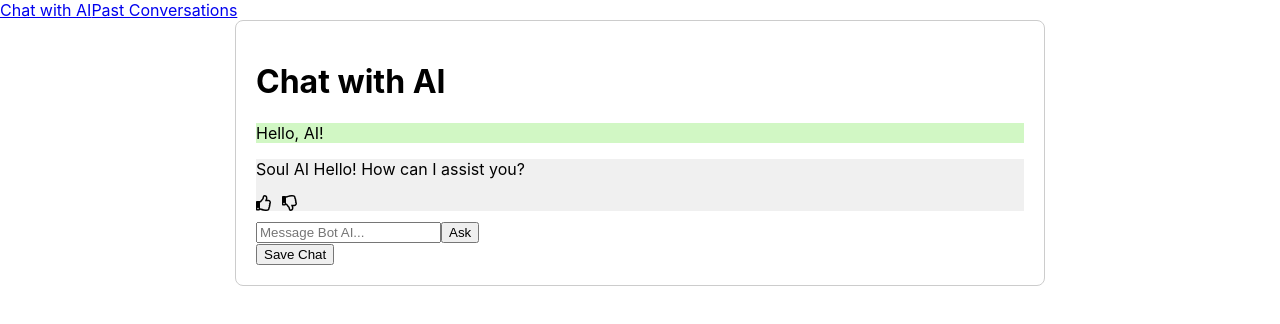
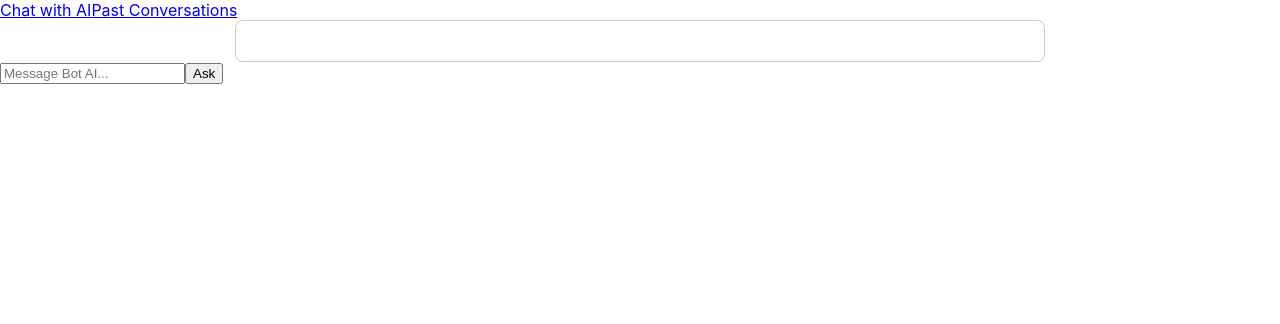
Before and after one commit to vikasbagoria/XBotAI, a React (Create React App) app: page / in a window 1280 px wide. Shown: the top 324 px of the page. Built offline with nearby package versions, Linux system fonts and the light colour scheme.

Commit message:
first commdidt

```diff
--- a/src/components/ChatWindow.js
+++ b/src/components/ChatWindow.js
@@ -1,45 +1,42 @@
 import React, { useState } from "react";
-import Message from "./Message";
-import sampleData from "../data";
+import data from "../data.json"; // Import the JSON file
 
 const ChatWindow = () => {
-  const [messages, setMessages] = useState(sampleData[0].conversation);
   const [input, setInput] = useState("");
+  const [messages, setMessages] = useState([]);
 
-  const handleSendMessage = (e) => {
-    e.preventDefault();
+  const handleSendMessage = () => {
     if (!input.trim()) return;
 
-    const userMessage = { text: input, sender: "user" };
-    const aiMessage = {
-      text: "Sorry, Did not understand your query!",
-      sender: "ai",
-    };
+    // Find matching response from JSON
+    const foundAnswer = data.find((item) => item.question.toLowerCase() === input.toLowerCase());
 
-    setMessages([...messages, userMessage, aiMessage]);
-    setInput("");
+    // Use default message if no answer is found
+    const aiResponse = foundAnswer ? foundAnswer.answer : "Sorry, Did not understand your query!";
+
+    // Update chat messages
+    setMessages([...messages, { text: input, sender: "user" }, { text: aiResponse, sender: "ai" }]);
+
+    setInput(""); // Clear input field
   };
 
   return (
+    <div>
       <div className="chat-container">
-      <h1>Chat with AI</h1>
-      <div className="chat-box">
         {messages.map((msg, index) => (
-          <Message key={index} message={msg} />
+          <p key={index} className={msg.sender === "ai" ? "ai-response" : "user-message"}>
+            {msg.sender === "ai" && <span>Soul AI</span>} {msg.text}
+          </p>
         ))}
       </div>
 
-      <form onSubmit={handleSendMessage} className="chat-input">
       <input
         type="text"
-          placeholder='Message Bot AI...'
+        placeholder="Message Bot AI..."
         value={input}
         onChange={(e) => setInput(e.target.value)}
       />
-        <button type="submit">Ask</button>
-      </form>
-
-      <button type="button" className="save-button">Save Chat</button>
+      <button type="submit" onClick={handleSendMessage}>Ask</button>
     </div>
   );
 };
--- /dev/null
+++ b/src/data.json
@@ -0,0 +1,14 @@
+[
+    {
+      "question": "Can you explain RESTful APIs?",
+      "answer": "RESTful APIs are designed around the REST (Representational State Transfer) architecture, which uses HTTP requests to access and manipulate data. They follow a stateless, client-server, cacheable communications protocol."
+    },
+    {
+      "question": "What is React?",
+      "answer": "React is a JavaScript library for building user interfaces, developed by Facebook. It is component-based and allows developers to build reusable UI components."
+    },
+    {
+      "question": "What is Node.js?",
+      "answer": "Node.js is a JavaScript runtime built on Chrome's V8 JavaScript engine. It allows you to run JavaScript code outside of a browser and is commonly used for backend development."
+    }
+  ]
```
Lines whose indentation alone changed are shown as unchanged.
